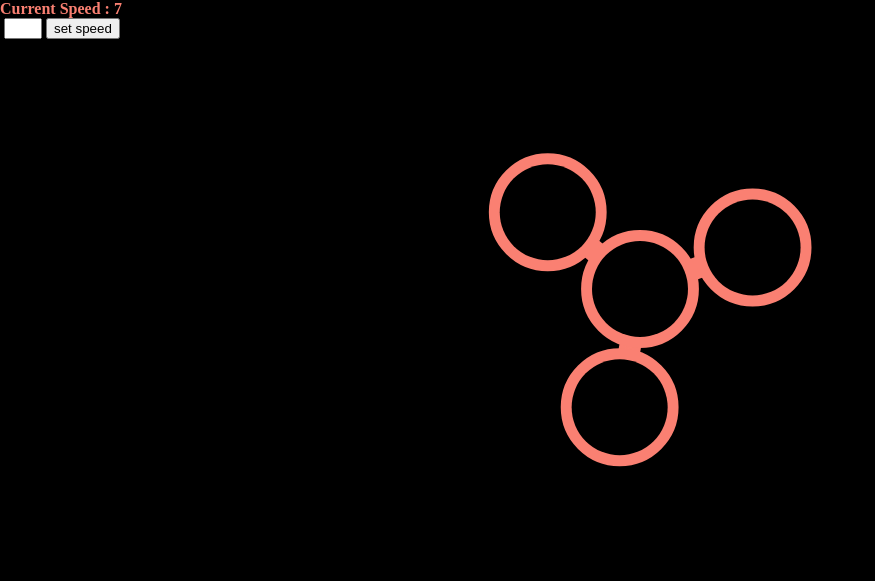
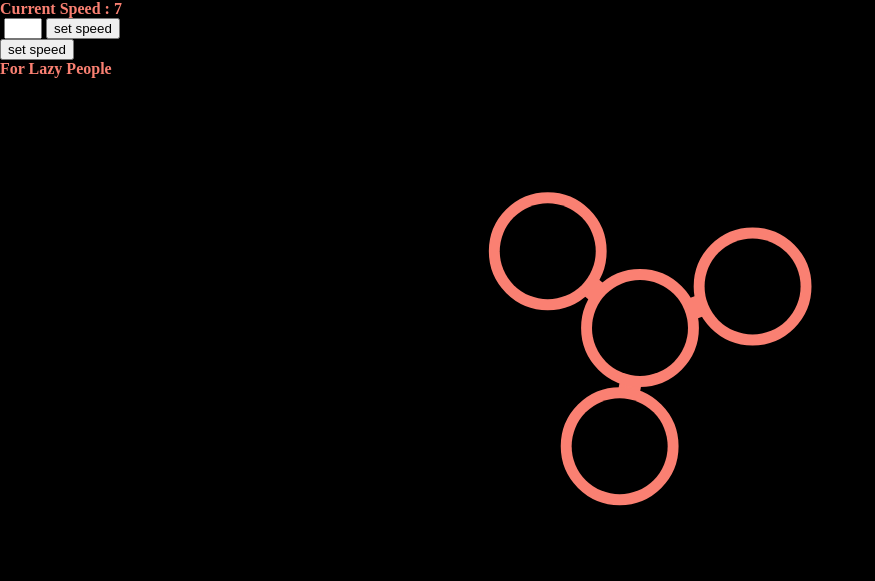
Before and after one commit to Hackinet/fidget-spinner, a plain HTML site: page index.html in a window 1280 px wide. Shown: the whole page, without its empty margins (0-875 px from the left). Drawn offline with Linux system fonts and the light colour scheme.

Commit message:
Update index.html

```diff
--- a/index.html
+++ b/index.html
@@ -14,7 +14,9 @@
 <body>
 <b><font color="#fa8072">Current Speed : <span class="corner" id="svalue"></span></font></b><br>
 &nbsp;<input type="text" maxlength="3" style="width: 30px" name="value" id='value' />
-<input type="button" value="set speed" onclick="verifyorder()" />
+<input type="button" value="set speed" onclick="verifyorder()" /><br>
+  <input type="button" value="set speed" onclick="spin()" /><br>
+  <b> <font color="#fa8072">For Lazy People</font></b>
   <canvas id="canvas" width="500" height="500"></canvas>
   <!-- DEVELOPED..... -->
     <script src="js/index.js"></script>
```
